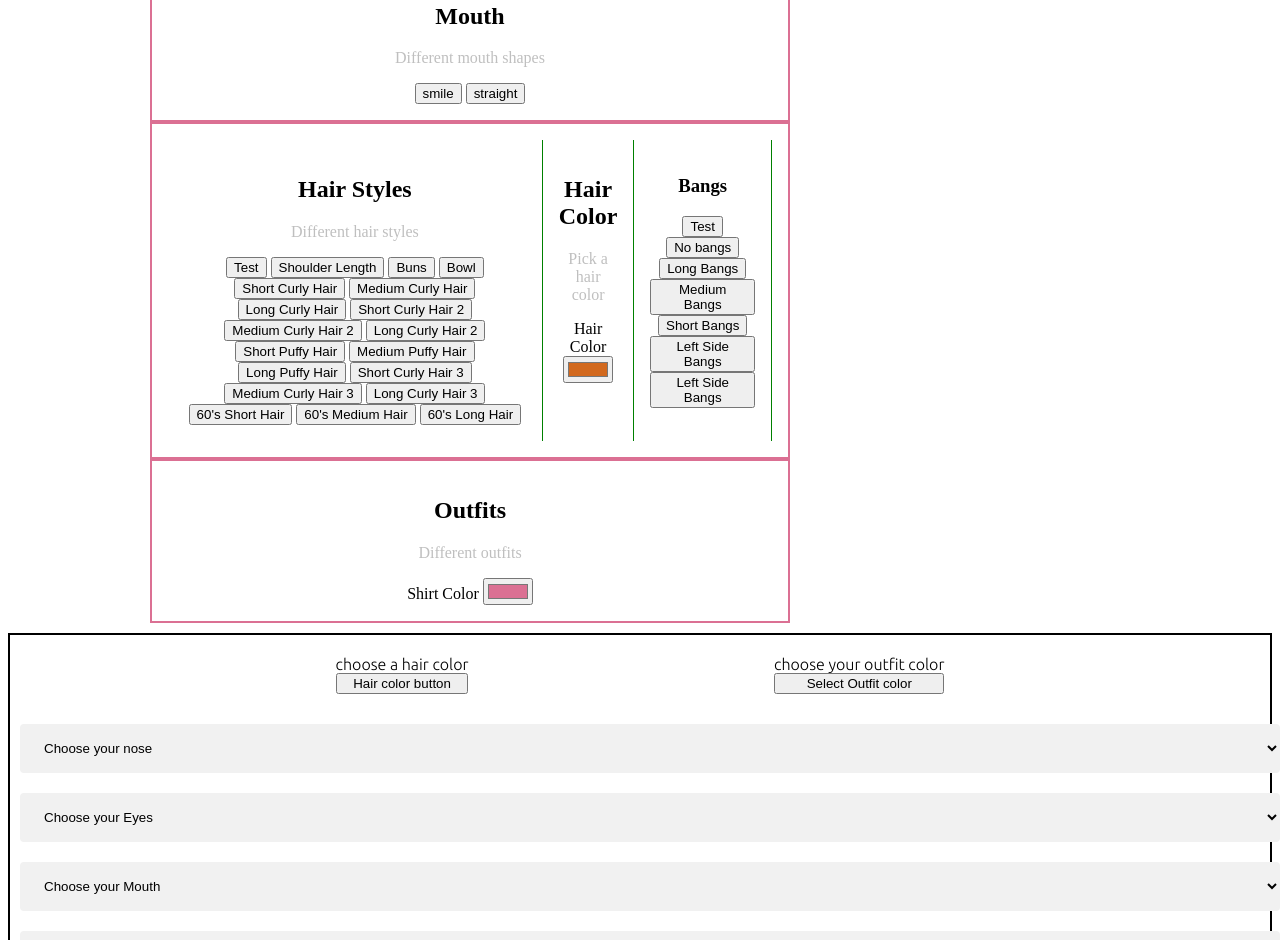
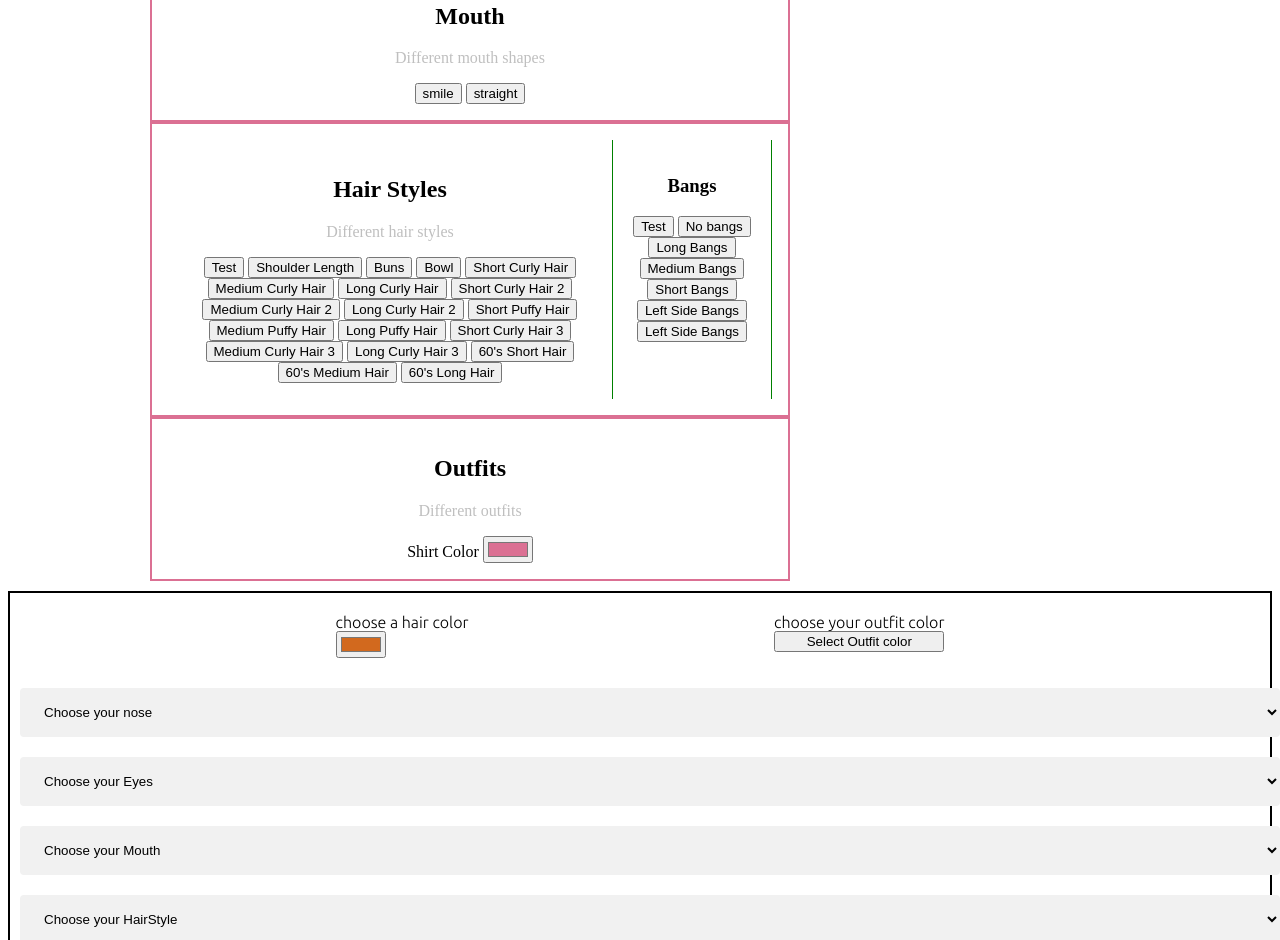
Before and after one commit to FlorenciaEmilia/avatar-maker, a plain HTML site: page index.html in a window 1280 px wide. Shown: the part 995-1935 px from the top of the page. Drawn offline with Linux system fonts and the light colour scheme; a script that the page names is missing.

Commit message:
moved hair color selector out of old form and set it up and functioning in the new form area

```diff
--- a/index.html
+++ b/index.html
@@ -1338,12 +1338,7 @@
 
 
             </div>
-            <div>
-                <h2>Hair Color</h2>
-                <p class='explanation'>Pick a hair color</p>
-                <label for="hair-color">Hair Color</label>
-                <input type="color" name="hairColor" id="hair-color" value="#d2691e">
-            </div>
+
             <div>
                 <h3>Bangs</h3>
                 <button id='test'>Test</button>
@@ -1380,7 +1375,7 @@
          <!-- hair color selector -->
          <div class = "formHairColor">
             <label for="">choose a hair color</label>
-            <button>Hair color button</button>
+            <input type="color" name="hairColor" id="hair-color" value="#d2691e">
           </div>
 
           <!-- outfit color selector -->
```
